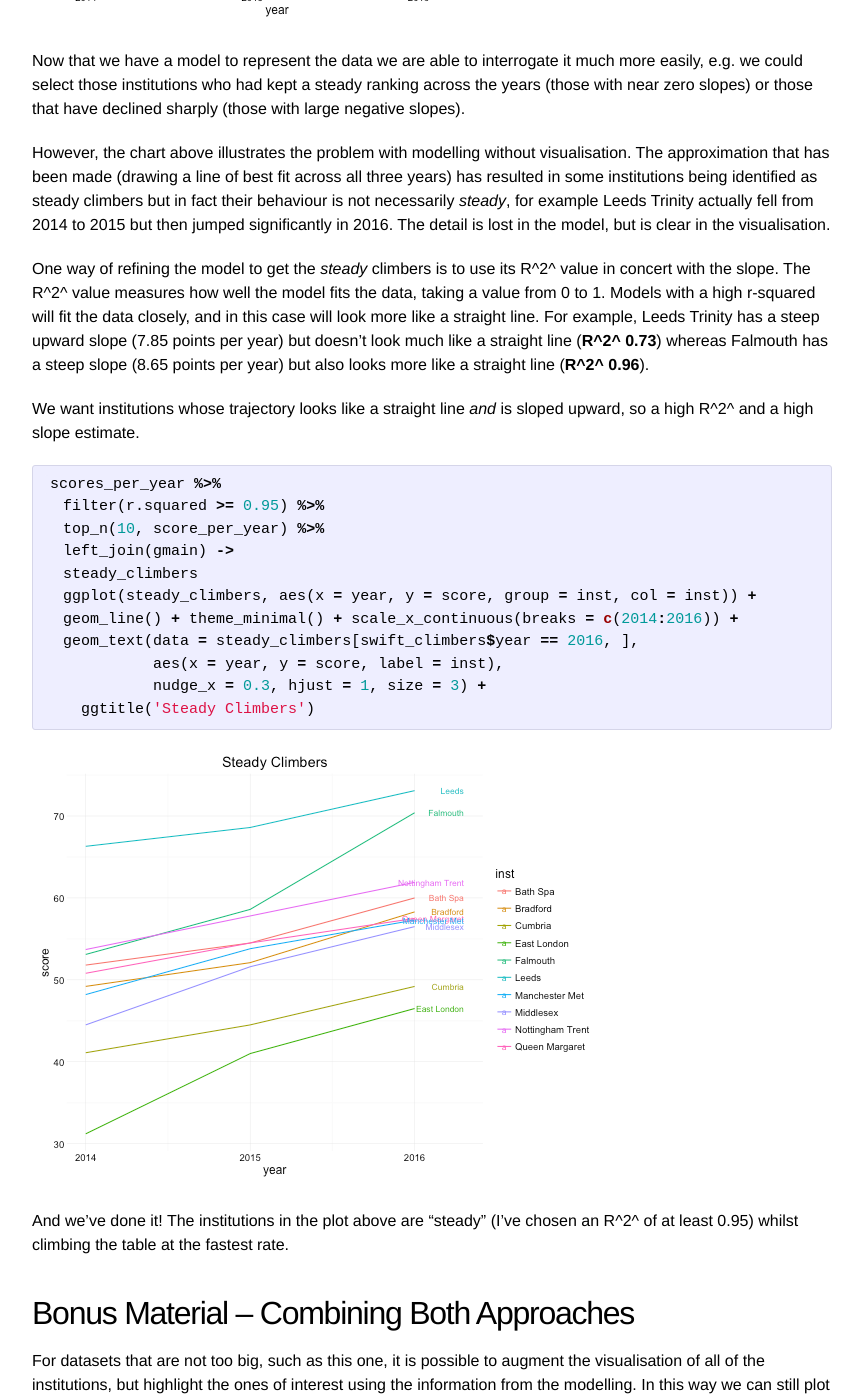
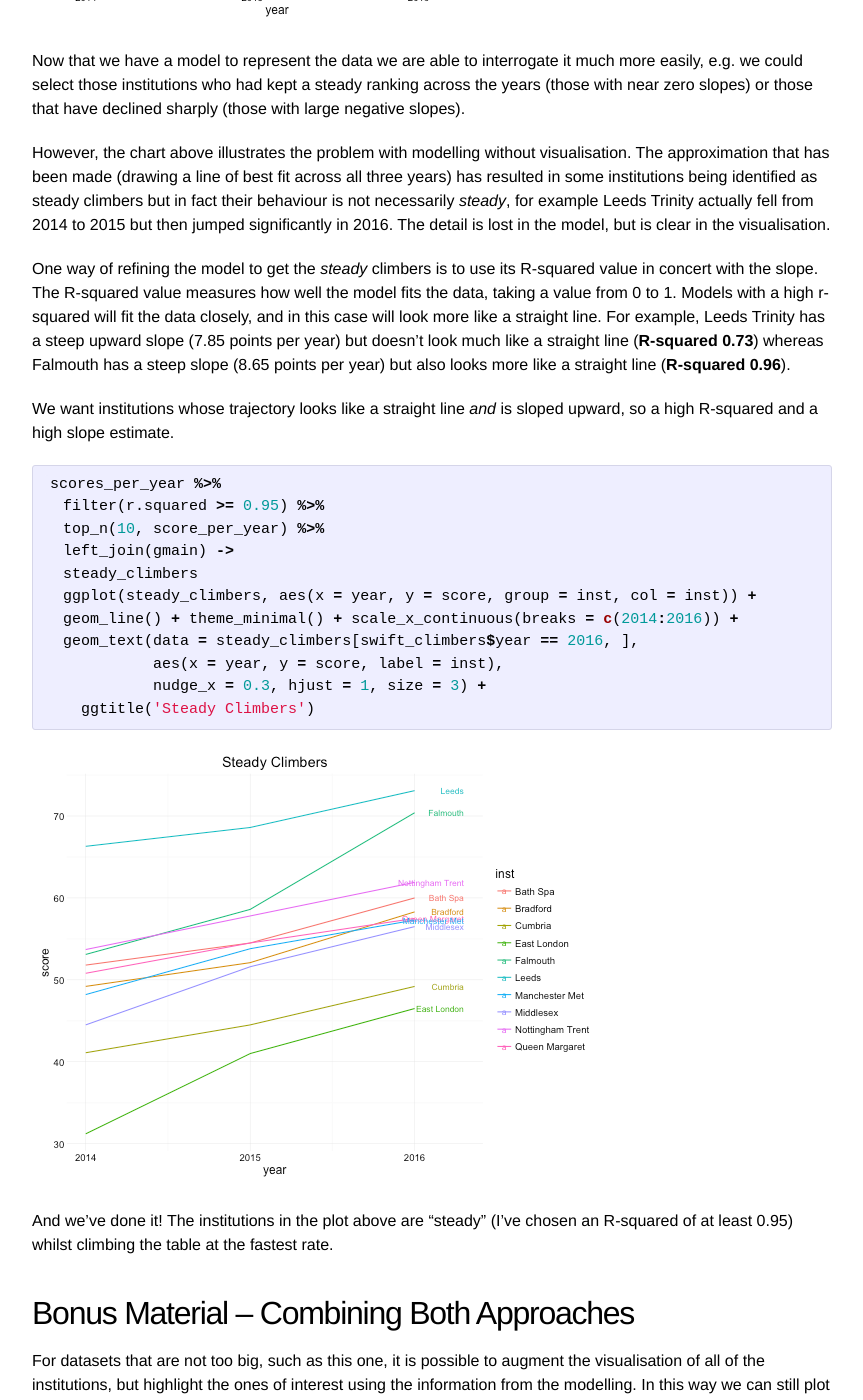
Before and after one commit to grahamrp/grahamrp.github.io, a Jekyll site: the page built from _posts/2016-03-20-exploring-league-table-trends-with-visualisation-and-modelling.md, in a window 1280 px wide and 1400 px high, scrolled down 3909 px. Shown: the whole window, without its empty margins (208-1071 px from the left). Built offline with Jekyll 4.4.1, drawn with Linux system fonts in a browser that asks for light colours.

````diff
--- a/_knitr/2016-03-20-exploring-league-table-trends-with-visualisation-and-modelling.Rmd
+++ b/_knitr/2016-03-20-exploring-league-table-trends-with-visualisation-and-modelling.Rmd
@@ -95,9 +95,9 @@
 
 However, the chart above illustrates the problem with modelling without visualisation. The approximation that has been made (drawing a line of best fit across all three years) has resulted in some institutions being identified as steady climbers but in fact their behaviour is not  necessarily *steady*, for example Leeds Trinity actually fell from 2014 to 2015 but then jumped significantly in 2016. The detail is lost in the model, but is clear in the visualisation.
 
-One way of refining the model to get the *steady* climbers is to use its R^2^ value in concert with the slope. The R^2^ value measures how well the model fits the data, taking a value from 0 to 1. Models with a high r-squared will fit the data closely, and in this case will look more like a straight line. For example, Leeds Trinity has a steep upward slope (`r filter(scores_per_year, inst == 'Leeds Trinity')$score_per_year` points per year) but doesn't look much like a straight line (**R^2^ `r round(filter(scores_per_year, inst == 'Leeds Trinity')$r.squared, 2)`**) whereas Falmouth has a steep slope (`r filter(scores_per_year, inst == 'Falmouth')$score_per_year` points per year) but also looks more like a straight line (**R^2^ `r round(filter(scores_per_year, inst == 'Falmouth')$r.squared, 2)`**).
+One way of refining the model to get the *steady* climbers is to use its R-squared value in concert with the slope. The R-squared value measures how well the model fits the data, taking a value from 0 to 1. Models with a high r-squared will fit the data closely, and in this case will look more like a straight line. For example, Leeds Trinity has a steep upward slope (`r filter(scores_per_year, inst == 'Leeds Trinity')$score_per_year` points per year) but doesn't look much like a straight line (**R-squared `r round(filter(scores_per_year, inst == 'Leeds Trinity')$r.squared, 2)`**) whereas Falmouth has a steep slope (`r filter(scores_per_year, inst == 'Falmouth')$score_per_year` points per year) but also looks more like a straight line (**R-squared `r round(filter(scores_per_year, inst == 'Falmouth')$r.squared, 2)`**).
 
-We want institutions whose trajectory looks like a straight line *and* is sloped upward, so a high R^2^ and a high slope estimate.
+We want institutions whose trajectory looks like a straight line *and* is sloped upward, so a high R-squared and a high slope estimate.
 
 ```{r line_chart_steady_and_steep, fig.height=6}
 scores_per_year %>%
@@ -113,7 +113,7 @@
     ggtitle('Steady Climbers')
 ```
 
-And we've done it! The institutions in the plot above are "steady" (I've chosen an R^2^ of at least 0.95) whilst climbing the table at the fastest rate.
+And we've done it! The institutions in the plot above are "steady" (I've chosen an R-squared of at least 0.95) whilst climbing the table at the fastest rate.
 
 Bonus Material -- Combining Both Approaches
 -------------------------------------------
--- a/_posts/2016-03-20-exploring-league-table-trends-with-visualisation-and-modelling.md
+++ b/_posts/2016-03-20-exploring-league-table-trends-with-visualisation-and-modelling.md
@@ -102,9 +102,9 @@
 
 However, the chart above illustrates the problem with modelling without visualisation. The approximation that has been made (drawing a line of best fit across all three years) has resulted in some institutions being identified as steady climbers but in fact their behaviour is not  necessarily *steady*, for example Leeds Trinity actually fell from 2014 to 2015 but then jumped significantly in 2016. The detail is lost in the model, but is clear in the visualisation.
 
-One way of refining the model to get the *steady* climbers is to use its R^2^ value in concert with the slope. The R^2^ value measures how well the model fits the data, taking a value from 0 to 1. Models with a high r-squared will fit the data closely, and in this case will look more like a straight line. For example, Leeds Trinity has a steep upward slope (7.85 points per year) but doesn't look much like a straight line (**R^2^ 0.73**) whereas Falmouth has a steep slope (8.65 points per year) but also looks more like a straight line (**R^2^ 0.96**).
+One way of refining the model to get the *steady* climbers is to use its R-squared value in concert with the slope. The R-squared value measures how well the model fits the data, taking a value from 0 to 1. Models with a high r-squared will fit the data closely, and in this case will look more like a straight line. For example, Leeds Trinity has a steep upward slope (7.85 points per year) but doesn't look much like a straight line (**R-squared 0.73**) whereas Falmouth has a steep slope (8.65 points per year) but also looks more like a straight line (**R-squared 0.96**).
 
-We want institutions whose trajectory looks like a straight line *and* is sloped upward, so a high R^2^ and a high slope estimate.
+We want institutions whose trajectory looks like a straight line *and* is sloped upward, so a high R-squared and a high slope estimate.
 
 
 {% highlight r %}
@@ -123,7 +123,7 @@
 
 ![center](/../figs/2016-03-20-exploring-league-table-trends-with-visualisation-and-modelling/line_chart_steady_and_steep-1.png)
 
-And we've done it! The institutions in the plot above are "steady" (I've chosen an R^2^ of at least 0.95) whilst climbing the table at the fastest rate.
+And we've done it! The institutions in the plot above are "steady" (I've chosen an R-squared of at least 0.95) whilst climbing the table at the fastest rate.
 
 Bonus Material -- Combining Both Approaches
 -------------------------------------------
````
Also changed, not shown: about.md (+1 -0 lines), assets/profile.jpg (added).
